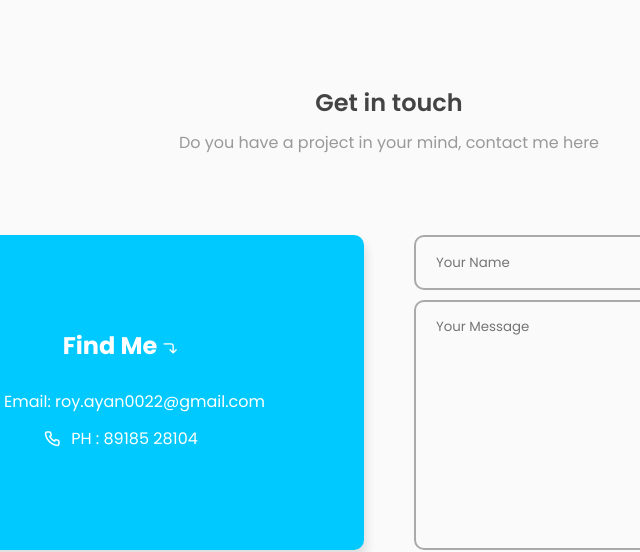
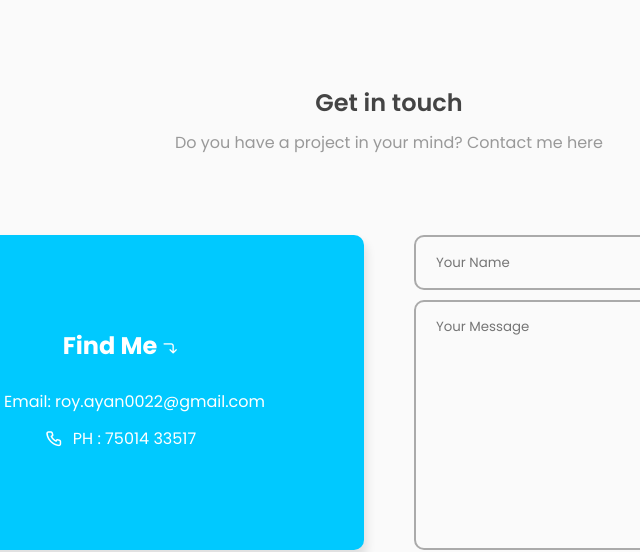
Before and after one commit to Ayan-source-hub/Ayan_portfolio, a plain HTML site: page porfolio/index.html in a window 1280 px wide. Shown: the part 2380-2932 px from the top of the page, 251-891 px from the left. Drawn offline with nearby package versions, Linux system fonts and the light colour scheme.

Commit message:
Update index.html

```diff
--- a/porfolio/index.html
+++ b/porfolio/index.html
@@ -214,14 +214,14 @@
        <section class="section" id="contact">
           <div class="top-header">
             <h1>Get in touch</h1>
-            <span>Do you have a project in your mind, contact me here</span>
+            <span>Do you have a project in your mind? Contact me here</span>
           </div>
           <div class="row">
              <div class="col">
                 <div class="contact-info">
                     <h2>Find Me <i class="uil uil-corner-right-down"></i></h2>
                     <p><i class="uil uil-envelope"></i> Email: roy.ayan0022@gmail.com</p>
-                    <p><i class="uil uil-phone"></i> PH : 89185 28104</p>
+                    <p><i class="uil uil-phone"></i> PH : 75014 33517</p>
                 </div>
              </div>
              <div class="col">
```
